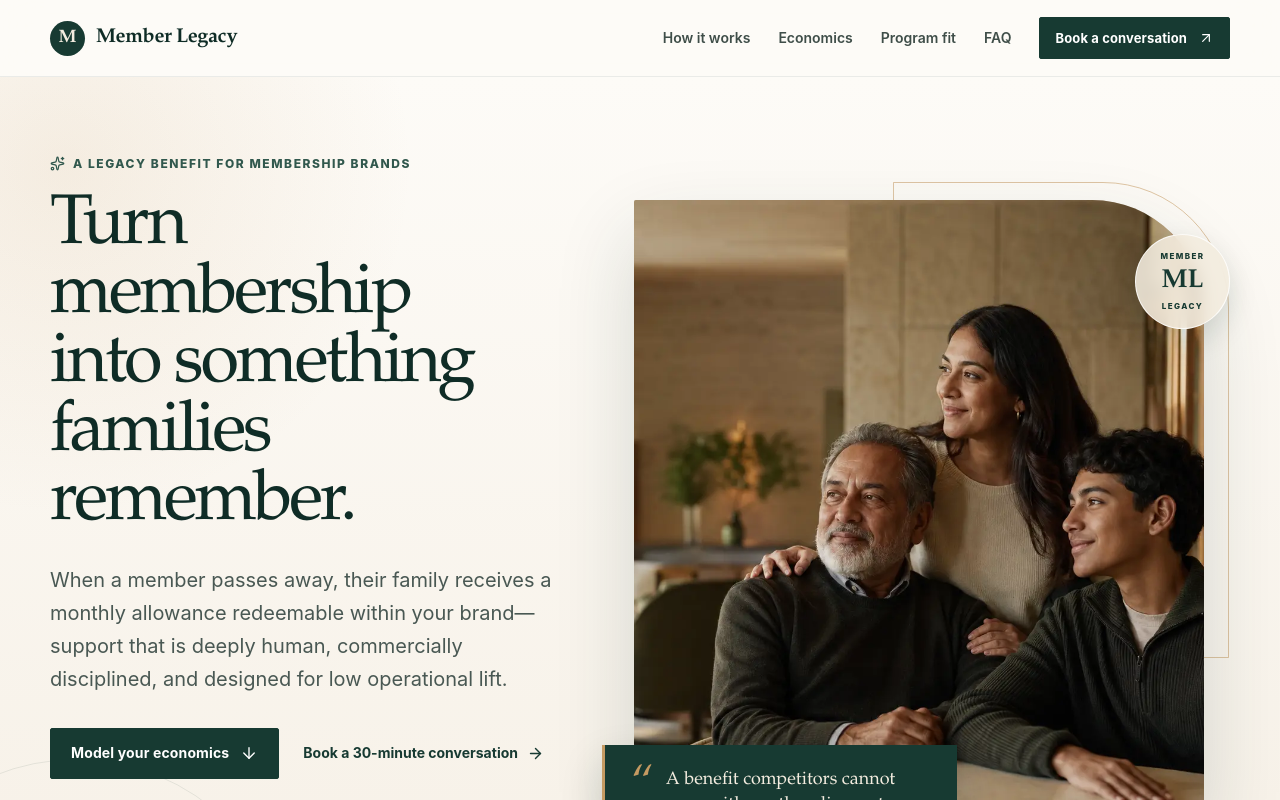
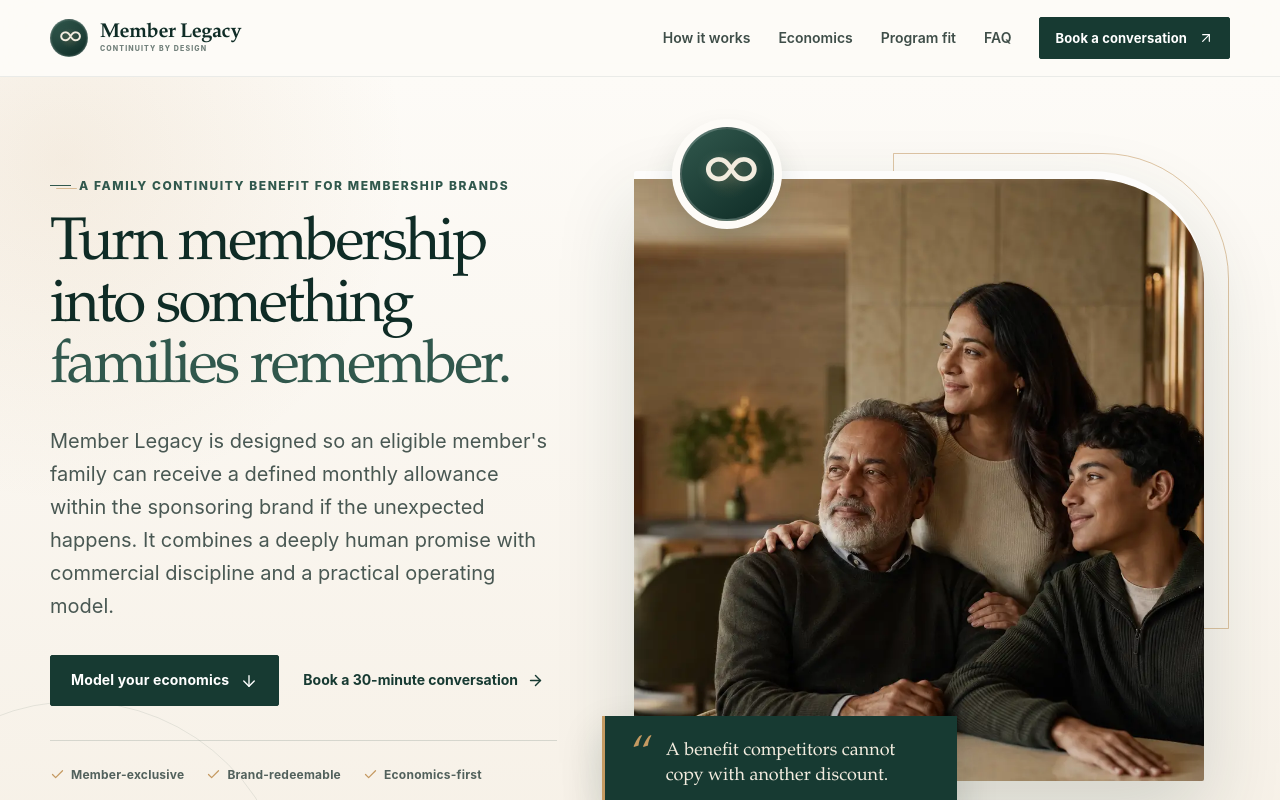
Before and after one commit to dennisxli/memberlegacy, a Next.js app: page / in a window 1280 px wide. Shown: the top 800 px of the page. Built offline with nearby package versions, Linux system fonts and the light colour scheme.

Commit message:
Refine Member Legacy landing page

```diff
--- a/app/_components/chrome.tsx
+++ b/app/_components/chrome.tsx
@@ -4,13 +4,22 @@ import Link from "next/link";
 export const bookingUrl =
   "https://calendar.google.com/calendar/appointments/schedules/AcZssZ1zT2d0RBzAIheRyP2pozY7ryFLI5lKkK8fjzkujOfai9B5xPkFYMTxIPPwC8dbACG9ZP1BL5kX";
 
+export function BrandMark({ className = "" }: { className?: string }) {
+  return (
+    <span className={`brand-mark ${className}`.trim()} aria-hidden="true">
+      <span className="brand-infinity">∞</span>
+    </span>
+  );
+}
+
 export function Brand() {
   return (
     <Link className="brand" href="/" aria-label="Member Legacy home">
-      <span className="brand-mark" aria-hidden="true">
-        M
+      <BrandMark />
+      <span className="brand-lockup">
+        <span className="brand-name">Member Legacy</span>
+        <span className="brand-tagline">Continuity by design</span>
       </span>
-      <span className="brand-name">Member Legacy</span>
     </Link>
   );
 }
@@ -67,17 +76,31 @@ export function Footer() {
   return (
     <footer className="site-footer">
       <div className="shell footer-grid">
-        <div>
+        <div className="footer-brand">
           <Brand />
           <p className="footer-note">
             A lasting member benefit, built around family and brand loyalty.
           </p>
         </div>
-        <div className="footer-links" aria-label="Footer navigation">
-          <Link href="/#how-it-works">How it works</Link>
-          <Link href="/#economics">Economics</Link>
-          <Link href="/privacy">Privacy</Link>
-          <Link href="/terms">Terms</Link>
+        <div className="footer-navigation">
+          <div className="footer-links" aria-label="Footer navigation">
+            <Link href="/#how-it-works">How it works</Link>
+            <Link href="/#economics">Economics</Link>
+            <a href="#team">The team</a>
+            <Link href="/privacy">Privacy</Link>
+            <Link href="/terms">Terms</Link>
+          </div>
+          <div className="footer-team" id="team">
+            <span className="footer-label">The team</span>
+            <p>
+              Dennis X. Li leads Member Legacy. His work spans growth strategy, distribution,
+              partnerships, and technology across the life insurance value chain.
+            </p>
+            <a href="https://dennisx.com" target="_blank" rel="noreferrer">
+              View Dennis&apos;s profile
+              <ArrowUpRight aria-hidden="true" size={15} />
+            </a>
+          </div>
         </div>
         <div className="footer-action">
           <a href={bookingUrl} target="_blank" rel="noreferrer">
--- a/app/globals.css
+++ b/app/globals.css
@@ -92,21 +92,41 @@ img {
 .brand {
   display: inline-flex;
   align-items: center;
-  gap: 11px;
+  gap: 12px;
   flex: 0 0 auto;
 }
 
 .brand-mark {
-  width: 35px;
-  height: 35px;
+  position: relative;
+  width: 38px;
+  height: 38px;
   display: grid;
   place-items: center;
+  overflow: hidden;
+  flex: 0 0 auto;
+  border: 1px solid rgba(255, 255, 255, 0.2);
   border-radius: 50%;
-  background: var(--forest);
+  background:
+    radial-gradient(circle at 52% 50%, rgba(197, 154, 98, 0.16), transparent 38%),
+    linear-gradient(145deg, var(--forest-soft), var(--forest-deep));
+  box-shadow: inset 0 0 0 1px rgba(255, 255, 255, 0.06);
+}
+
+.brand-infinity {
   color: var(--cream);
   font-family: var(--serif);
-  font-size: 18px;
-  font-weight: 700;
+  font-size: 27px;
+  font-weight: 500;
+  letter-spacing: -0.08em;
+  line-height: 1;
+  text-shadow: 0 1px 10px rgba(243, 236, 223, 0.18);
+  transform: translateY(-1px) scaleX(1.08);
+}
+
+.brand-lockup {
+  display: flex;
+  flex-direction: column;
+  gap: 1px;
 }
 
 .brand-name {
@@ -115,6 +135,16 @@ img {
   font-size: 20px;
   font-weight: 700;
   letter-spacing: -0.02em;
+  line-height: 1.05;
+}
+
+.brand-tagline {
+  color: #72807b;
+  font-size: 7px;
+  font-weight: 800;
+  letter-spacing: 0.16em;
+  line-height: 1.2;
+  text-transform: uppercase;
 }
 
 .desktop-nav {
@@ -265,6 +295,15 @@ img {
   text-transform: uppercase;
 }
 
+.eyebrow::before {
+  content: "";
+  width: 21px;
+  height: 1px;
+  flex: 0 0 auto;
+  background: currentColor;
+  box-shadow: 6px 3px 0 -0.2px var(--gold);
+}
+
 h1,
 h2,
 h3,
@@ -286,11 +325,15 @@ h2 {
 }
 
 .hero h1 {
-  max-width: 640px;
+  max-width: 590px;
   margin-bottom: 26px;
   color: var(--forest-deep);
-  font-size: clamp(48px, 5.5vw, 76px);
-  line-height: 0.98;
+  font-size: clamp(44px, 4.7vw, 64px);
+  line-height: 1.02;
+}
+
+.hero h1 span {
+  color: var(--forest-soft);
 }
 
 .hero-lede {
@@ -342,6 +385,7 @@ h2 {
   position: relative;
   overflow: hidden;
   min-height: 610px;
+  border-top: 8px solid rgba(255, 255, 255, 0.94);
   border-radius: 2px 112px 2px 2px;
   background: #d7c9b7;
   box-shadow: 0 35px 80px rgba(23, 58, 50, 0.16);
@@ -391,33 +435,22 @@ h2 {
   line-height: 1.35;
 }
 
-.hero-seal {
+.hero-brand-mark {
   position: absolute;
-  right: 0;
-  top: 52px;
-  width: 95px;
-  height: 95px;
-  display: grid;
-  place-items: center;
-  align-content: center;
-  border: 1px solid rgba(255, 255, 255, 0.8);
-  border-radius: 50%;
-  background: rgba(243, 236, 223, 0.88);
-  color: var(--forest);
-  box-shadow: 0 12px 28px rgba(15, 44, 38, 0.15);
-  backdrop-filter: blur(8px);
-}
-
-.hero-seal span {
-  font-size: 8px;
-  font-weight: 800;
-  letter-spacing: 0.18em;
-}
-
-.hero-seal strong {
-  margin: -2px 0;
-  font-family: var(--serif);
-  font-size: 26px;
+  z-index: 4;
+  left: 46px;
+  top: -26px;
+  width: 94px;
+  height: 94px;
+  border-width: 2px;
+  box-shadow:
+    0 0 0 8px var(--paper),
+    0 18px 38px rgba(15, 44, 38, 0.24);
+}
+
+.hero-brand-mark .brand-infinity {
+  font-size: 66px;
+  letter-spacing: -0.12em;
 }
 
 .signal-strip {
@@ -718,6 +751,13 @@ h2 {
   letter-spacing: 0.06em;
 }
 
+.range-context {
+  margin: 8px 0 0;
+  color: #90a39a;
+  font-size: 10px;
+  line-height: 1.45;
+}
+
 .calculator-results {
   padding: clamp(32px, 5vw, 58px);
   background: var(--cream);
@@ -809,6 +849,35 @@ h2 {
 .break-even strong {
   color: var(--forest-deep);
   font-size: 12px;
+}
+
+.model-formula {
+  display: grid;
+  gap: 4px;
+  margin-top: 20px;
+  padding: 18px;
+  border: 1px solid rgba(23, 58, 50, 0.13);
+  background: rgba(255, 255, 255, 0.38);
+}
+
+.model-formula span {
+  color: var(--forest-soft);
+  font-size: 9px;
+  font-weight: 850;
+  letter-spacing: 0.13em;
+  text-transform: uppercase;
+}
+
+.model-formula strong {
+  color: var(--forest-deep);
+  font-family: var(--serif);
+  font-size: 15px;
+  font-weight: 650;
+}
+
+.model-formula small {
+  color: var(--muted);
+  font-size: 10px;
 }
 
 .calculator-results > p {
@@ -1045,8 +1114,8 @@ h2 {
 
 .footer-grid {
   display: grid;
-  grid-template-columns: 1.2fr 0.8fr 1fr;
-  gap: 50px;
+  grid-template-columns: 1.02fr 1.35fr 0.86fr;
+  gap: clamp(32px, 4vw, 58px);
   padding-top: 38px;
   border-top: 1px solid var(--line);
 }
@@ -1065,11 +1134,47 @@ h2 {
 }
 
 .footer-links a,
+.footer-team a,
 .footer-action a,
 .footer-action span {
   color: #52605b;
   font-size: 12px;
   font-weight: 650;
+}
+
+.footer-navigation {
+  align-content: start;
+  display: grid;
+  grid-template-columns: 0.58fr 1.42fr;
+  gap: clamp(24px, 3vw, 44px);
+}
+
+.footer-label {
+  color: var(--forest);
+  font-size: 10px;
+  font-weight: 850;
+  letter-spacing: 0.14em;
+  text-transform: uppercase;
+}
+
+.footer-team {
+  align-content: start;
+  display: grid;
+  gap: 9px;
+}
+
+.footer-team p {
+  margin: 0;
+  color: var(--muted);
+  font-size: 11px;
+  line-height: 1.65;
+}
+
+.footer-team a {
+  display: inline-flex;
+  align-items: center;
+  gap: 6px;
+  color: var(--forest);
 }
 
 .footer-action {
@@ -1146,7 +1251,7 @@ h2 {
   }
 
   .hero h1 {
-    font-size: 58px;
+    font-size: 54px;
   }
 
   .image-frame {
@@ -1183,7 +1288,7 @@ h2 {
 
   .hero h1 {
     max-width: 700px;
-    font-size: clamp(54px, 10vw, 78px);
+    font-size: clamp(48px, 8vw, 64px);
   }
 
   .hero-visual {
@@ -1263,7 +1368,11 @@ h2 {
   }
 
   .footer-grid {
-    grid-template-columns: 1.2fr 0.8fr;
+    grid-template-columns: 1fr 1fr;
+  }
+
+  .footer-navigation {
+    grid-template-columns: 0.62fr 1.38fr;
   }
 
   .footer-action {
@@ -1291,7 +1400,7 @@ h2 {
   }
 
   .hero h1 {
-    font-size: clamp(47px, 14.5vw, 66px);
+    font-size: clamp(42px, 12.5vw, 56px);
   }
 
   .hero-lede {
@@ -1331,19 +1440,14 @@ h2 {
     width: calc(100% - 34px);
   }
 
-  .hero-seal {
-    right: -4px;
-    top: 42px;
-    width: 79px;
-    height: 79px;
-  }
-
-  .hero-seal strong {
-    font-size: 21px;
-  }
-
-  .hero-seal span {
-    font-size: 7px;
+  .hero-brand-mark {
+    left: 28px;
+    top: -24px;
+    width: 78px;
+    height: 78px;
+    box-shadow:
+      0 0 0 6px var(--paper),
+      0 14px 30px rgba(15, 44, 38, 0.22);
   }
 
   .signal-grid > div {
@@ -1443,6 +1547,10 @@ h2 {
     grid-template-columns: 1fr;
   }
 
+  .footer-navigation {
+    grid-template-columns: 1fr;
+  }
+
   .footer-action {
     grid-column: auto;
     align-items: flex-start;
--- a/app/opengraph-image.tsx
+++ b/app/opengraph-image.tsx
@@ -1,6 +1,6 @@
 import { ImageResponse } from "next/og";
 
-export const alt = "Member Legacy — Loyalty that outlives the transaction";
+export const alt = "Member Legacy: Loyalty that outlives the transaction";
 export const size = { width: 1200, height: 630 };
 export const contentType = "image/png";
 
--- a/app/page.tsx
+++ b/app/page.tsx
@@ -9,9 +9,8 @@ import {
   LineChart,
   Settings2,
   ShieldCheck,
-  Sparkles,
 } from "lucide-react";
-import { Footer, Header, bookingUrl } from "./_components/chrome";
+import { BrandMark, Footer, Header, bookingUrl } from "./_components/chrome";
 import { RoiCalculator } from "./_components/roi-calculator";
 import heroImage from "../public/hero-family.webp";
 
@@ -32,7 +31,7 @@ const benefits = [
   {
     icon: HeartHandshake,
     title: "Loyalty with emotional weight",
-    body: "Move beyond points and discounts with support members can genuinely value—and families can remember.",
+    body: "Move beyond points and discounts with support members can genuinely value. It gives families something worth remembering.",
   },
   {
     icon: LineChart,
@@ -55,7 +54,7 @@ const steps = [
   {
     number: "02",
     title: "Offer it exclusively",
-    body: "Introduce Member Legacy as a clear membership benefit—not a promotion available to everyone.",
+    body: "Introduce Member Legacy as a clear membership benefit, not a promotion available to everyone.",
   },
   {
     number: "03",
@@ -73,7 +72,7 @@ const faqs = [
   {
     question: "How much does the program cost?",
     answer:
-      "The current planning range is $0.05–$0.50 per member per month. Actual pricing depends on the benefit design, member population, eligibility, duration, administration, and other agreed program terms.",
+      "The current planning range runs from $0.05 to $0.50 per member per month. Actual pricing depends on the benefit design, member population, eligibility, duration, administration, and other agreed program terms.",
   },
   {
     question: "Is a retention lift guaranteed?",
@@ -107,14 +106,16 @@ export default function Home() {
           <div className="shell hero-grid">
             <div className="hero-copy">
               <div className="eyebrow">
-                <Sparkles aria-hidden="true" size={15} />
-                A legacy benefit for membership brands
+                A family continuity benefit for membership brands
               </div>
-              <h1>Turn membership into something families remember.</h1>
+              <h1>
+                Turn membership into something <span>families remember.</span>
+              </h1>
               <p className="hero-lede">
-                When a member passes away, their family receives a monthly allowance redeemable
-                within your brand—support that is deeply human, commercially disciplined, and
-                designed for low operational lift.
+                Member Legacy is designed so an eligible member&apos;s family can receive a defined
+                monthly allowance within the sponsoring brand if the unexpected happens. It
+                combines a deeply human promise with commercial discipline and a practical
+                operating model.
               </p>
               <div className="hero-actions">
                 <Link className="button" href="#economics">
@@ -149,14 +150,10 @@ export default function Home() {
                   preload
                 />
               </div>
+              <BrandMark className="hero-brand-mark" />
               <div className="hero-quote">
                 <span aria-hidden="true">“</span>
                 <p>A benefit competitors cannot copy with another discount.</p>
-              </div>
-              <div className="hero-seal" aria-hidden="true">
-                <span>MEMBER</span>
-                <strong>ML</strong>
-                <span>LEGACY</span>
               </div>
             </div>
           </div>
@@ -165,8 +162,8 @@ export default function Home() {
         <section className="signal-strip" aria-label="Program highlights">
           <div className="shell signal-grid">
             <div>
-              <strong>$0.05–$0.50</strong>
-              <span>current planning range per member / month</span>
+              <strong>$0.05 to $0.50</strong>
+              <span>current planning range per active member each month</span>
             </div>
             <div>
               <strong>Brand-contained</strong>
@@ -188,7 +185,7 @@ export default function Home() {
               </div>
               <p>
                 Most loyalty programs optimize transactions. Member Legacy is designed to create a
-                different kind of bond—one grounded in belonging, reciprocity, and continuity.
+                different kind of bond, one grounded in belonging, reciprocity, and continuity.
               </p>
             </div>
             <div className="benefit-grid">
@@ -228,8 +225,8 @@ export default function Home() {
             <div className="program-note">
               <ShieldCheck aria-hidden="true" size={24} strokeWidth={1.5} />
               <p>
-                Final terms—including eligibility, funding, administration, redemption, and compliance—are
-                defined for each program before member-facing communication begins.
+                Final terms cover eligibility, funding, administration, redemption, and compliance.
+                They are defined for each program before member-facing communication begins.
               </p>
             </div>
           </div>
```
Also changed, not shown: app/_components/roi-calculator.tsx (+55 -9 lines).
